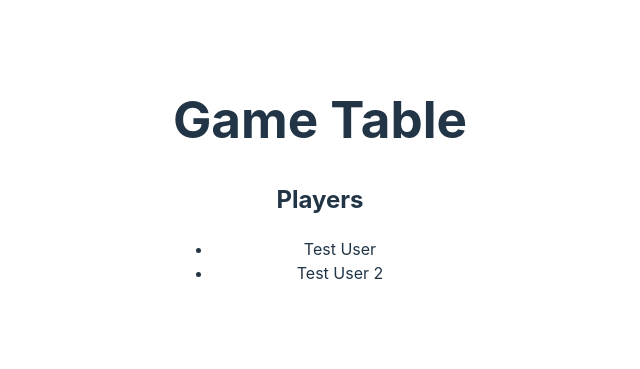
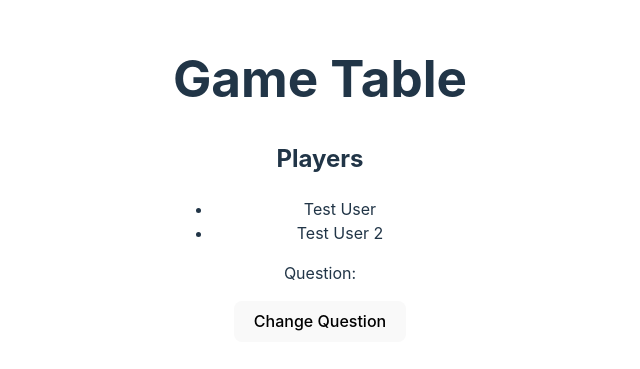
Before and after one commit to juhoohuj/triviacircle, a React (Vite) app: page / in a window 1280 px wide. Shown: the part 221-590 px from the top of the page, without its empty margins (320-960 px from the left). Built offline with nearby package versions, Linux system fonts and the light colour scheme.

Commit message:
import questions

```diff
--- a/content/questions.js
+++ b/content/questions.js
@@ -20,3 +20,5 @@ const questions = [
     ]
   }
 ];
+
+export default questions;
--- a/src/components/Gametable.jsx
+++ b/src/components/Gametable.jsx
@@ -1,5 +1,6 @@
 import React, { useState } from 'react';
 import Playerlist from './Playerlist';
+import questions from '../../content/questions';
 
 const Gametable = () => {
   const testUser = {
@@ -42,6 +43,9 @@ const Gametable = () => {
     <div>
       <h1>Game Table</h1>
       <Playerlist players={players} />
+      <p>Question: </p>
+      <button onClick={changeQue}>Change Question</button>
+
     </div>
   )
 
```
